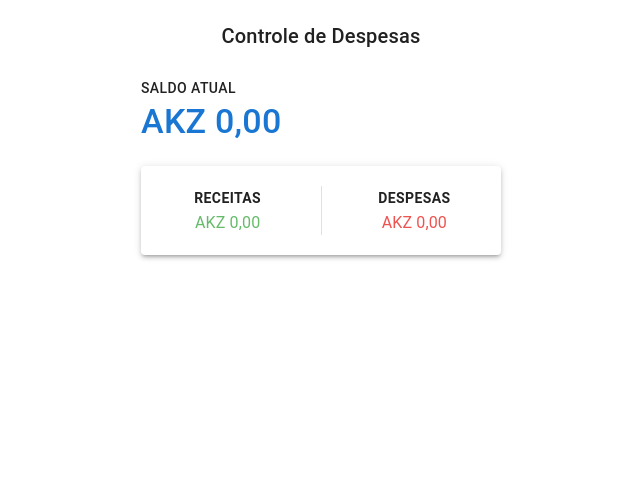
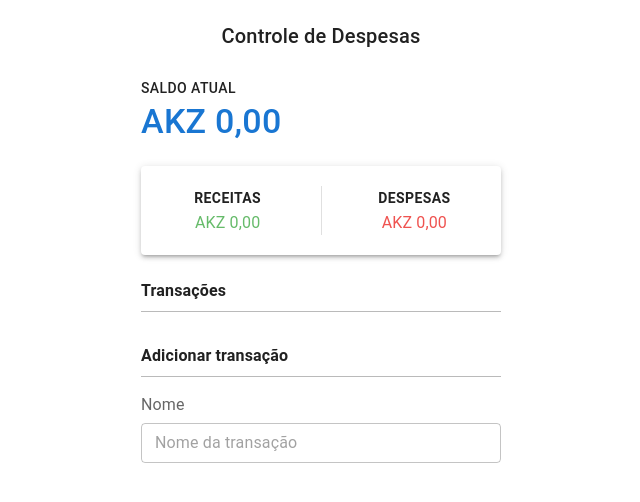
Before and after one commit to Francisco-Fetapi/financial-manager, a React (Vite) app: page / in a window 1280 px wide. Shown: the top 502 px of the page, without its empty margins (319-959 px from the left). Built offline with nearby package versions, Linux system fonts and the light colour scheme.

Commit message:
Lista transacoes e adicionar transacao adicionados

```diff
--- a/src/App.tsx
+++ b/src/App.tsx
@@ -1,7 +1,9 @@
 import { useSelector } from "react-redux";
+import AddTransactions from "./components/AddTransactions";
 import CurrentBalance from "./components/CurrentBalance";
 import DebitAndCredit from "./components/DebitAndCredit";
 import Header from "./components/Header";
+import Transactions from "./components/Transactions";
 import { RootState } from "./store/App.store";
 import * as S from "./styles/General";
 
@@ -15,6 +17,8 @@ function App() {
         <Header />
         <CurrentBalance />
         <DebitAndCredit />
+        <Transactions />
+        <AddTransactions />
       </S.AccountingCardContainer>
     </S.AppContainer>
   );
--- /dev/null
+++ b/src/components/AddTransactions.tsx
@@ -0,0 +1,40 @@
+import { Box, TextField, FormLabel } from "@mui/material";
+import { useState } from "react";
+import { TextWithDivider } from "../styles/General";
+
+export default function AddTransactions() {
+  const [field, setField] = useState({
+    value: "",
+    error: false,
+    helperText: "",
+  });
+  function handleChange(
+    e: React.ChangeEvent<HTMLInputElement | HTMLTextAreaElement>
+  ) {
+    const { value } = e.target;
+    if (!value) {
+      setField({ value, error: true, helperText: "Campo inválido" });
+      return;
+    }
+    setField({ value, error: false, helperText: "" });
+  }
+  return (
+    <Box mt={4}>
+      <TextWithDivider>Adicionar transação</TextWithDivider>
+      <Box mt={2}>
+        <Box mb={0.7}>
+          <FormLabel error={field.error}>Nome</FormLabel>
+        </Box>
+        <TextField
+          variant="outlined"
+          color="primary"
+          size="small"
+          placeholder="Nome da transação"
+          fullWidth
+          {...field}
+          onChange={handleChange}
+        />
+      </Box>
+    </Box>
+  );
+}
--- /dev/null
+++ b/src/components/Transactions.tsx
@@ -0,0 +1,10 @@
+import { Box } from "@mui/material";
+import { TextWithDivider } from "../styles/General";
+
+export default function Transactions() {
+  return (
+    <Box mt={3}>
+      <TextWithDivider>Transações</TextWithDivider>
+    </Box>
+  );
+}
--- a/src/styles/General.ts
+++ b/src/styles/General.ts
@@ -17,3 +17,8 @@ export const DebitAndCreditPaper = styled(Paper)`
 ` as typeof Paper;
 
 export const Text = styled(Typography)`` as typeof Typography;
+export const TextWithDivider = styled(Typography)`
+  padding-bottom: 8px;
+  border-bottom: 1px solid #bababa;
+  font-weight: 600 !important;
+` as typeof Typography;
```
